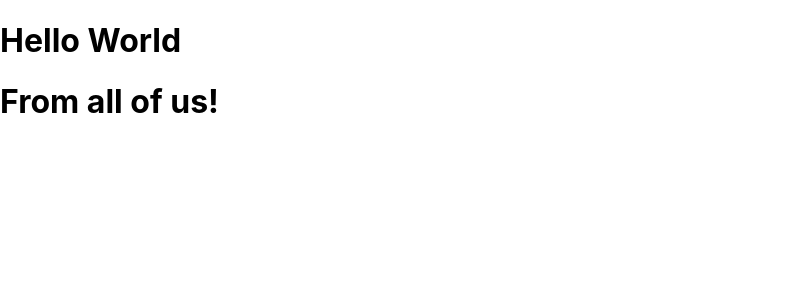
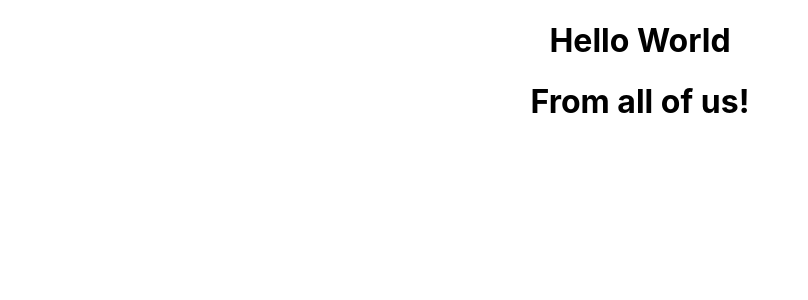
Before and after one commit to kamrankhosa/practise_bootcamp1, a React (Create React App) app: page / in a window 1280 px wide. Shown: the top 300 px of the page, without its empty margins (0-808 px from the left). Built offline with nearby package versions, Linux system fonts and the light colour scheme.

Commit message:
updated div class to app

```diff
--- a/src/App.js
+++ b/src/App.js
@@ -4,7 +4,7 @@ import './App.css';
 
 function App() {
     return (
-        <div>
+        <div class="App">
             <h1>Hello World</h1>
             <h1>From all of us!</h1>
             </div>
```
